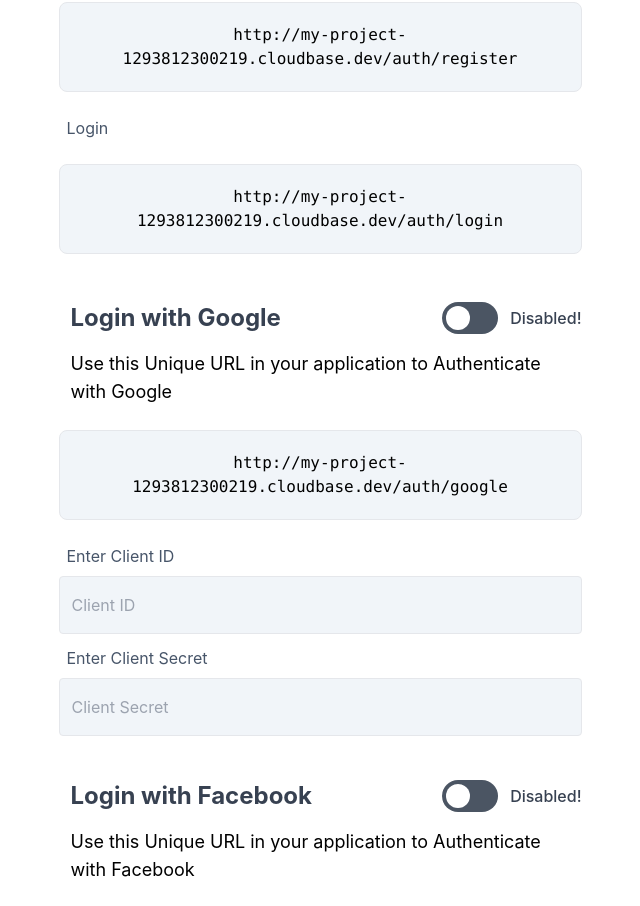
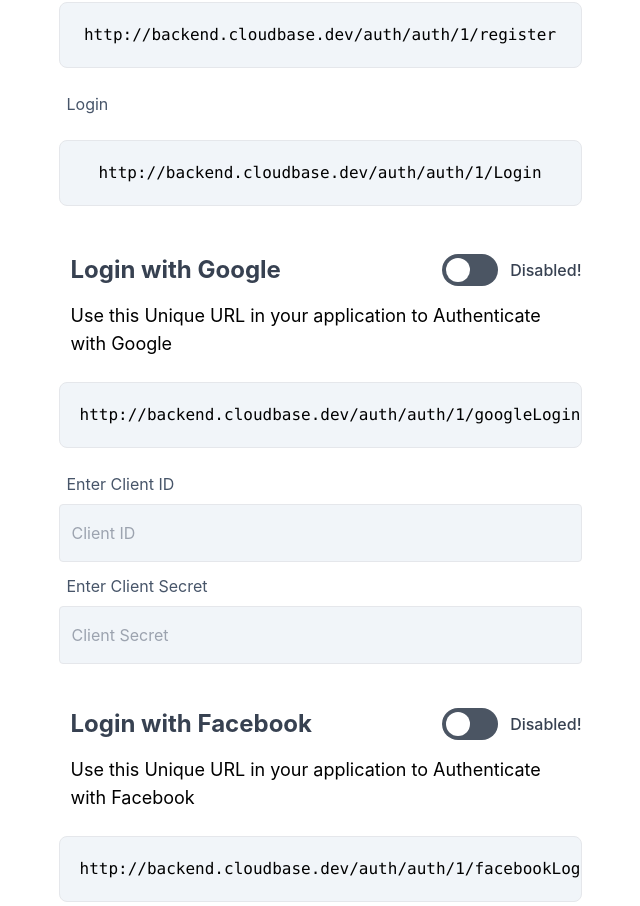
Before and after one commit to Cloudbase-Project/frontend, a Next.js app: page /1/authentication in a window 1280 px wide. Shown: the part 486-1392 px from the top of the page, without its empty margins (320-960 px from the left). Built offline with nearby package versions, Linux system fonts and the light colour scheme; no server answers.

Commit message:
fix backend urls in auth and image resize routes

```diff
--- a/pages/[projectId]/authentication.tsx
+++ b/pages/[projectId]/authentication.tsx
@@ -1,7 +1,11 @@
+import { useRouter } from 'next/router';
 import React from 'react';
 import Toggle from '../../src/components/Toggle';
 
 export default function authentication() {
+	const router = useRouter();
+	const { projectId } = router.query;
+
 	return (
 		<div>
 			<div className='mt-24  container mx-auto'>
@@ -30,14 +34,18 @@ export default function authentication() {
 					</div>
 					<div className='flex justify-center'>
 						<code className=' my-4  text-center border rounded-lg bg-slate-100 w-full overflow-hidden p-5'>
-							http://my-project-1293812300219.cloudbase.dev/auth/register
+							{/* http://my-project-1293812300219.cloudbase.dev/auth/register */}
+							http://backend.cloudbase.dev/auth/auth/{projectId}
+							/register
 						</code>
 					</div>
 					<div className='text-base text-slate-600 m-2 '>Login</div>
 
 					<div className='flex justify-center'>
 						<code className=' my-4  text-center border rounded-lg bg-slate-100 w-full overflow-hidden p-5'>
-							http://my-project-1293812300219.cloudbase.dev/auth/login
+							{/* http://my-project-1293812300219.cloudbase.dev/auth/login */}
+							http://backend.cloudbase.dev/auth/auth/{projectId}
+							/Login
 						</code>
 					</div>
 					<Toggle link='#' name='Login with Google' />
@@ -47,7 +55,9 @@ export default function authentication() {
 					</div>
 					<div className='flex justify-center'>
 						<code className=' my-4  text-center border rounded-lg bg-slate-100 w-full overflow-hidden p-5'>
-							http://my-project-1293812300219.cloudbase.dev/auth/google
+							{/* http://my-project-1293812300219.cloudbase.dev/auth/google */}
+							http://backend.cloudbase.dev/auth/auth/{projectId}
+							/googleLogin
 						</code>
 					</div>
 					<div className='text-base text-slate-600 m-2 '>
@@ -78,7 +88,9 @@ export default function authentication() {
 					</div>
 					<div className='flex justify-center'>
 						<code className=' my-4 text-center border rounded-lg bg-slate-100 w-full overflow-hidden p-5'>
-							http://my-project-1293812300219.cloudbase.dev/auth/facebook
+							{/* http://my-project-1293812300219.cloudbase.dev/auth/facebook */}
+							http://backend.cloudbase.dev/auth/auth/{projectId}
+							/facebookLogin
 						</code>
 					</div>
 					<div className='text-base text-slate-600 m-2 '>
--- a/pages/[projectId]/imageresize.tsx
+++ b/pages/[projectId]/imageresize.tsx
@@ -1,6 +1,10 @@
+import { useRouter } from 'next/router';
 import React from 'react';
 
 export default function ImageResize() {
+	const router = useRouter();
+	const { projectId } = router.query;
+
 	return (
 		<div>
 			<div className='mt-24  container mx-auto'>
@@ -34,7 +38,9 @@ export default function ImageResize() {
 					</div>
 					<div className='flex justify-center'>
 						<code className=' my-4  text-center border rounded-lg bg-slate-100 w-full overflow-hidden p-5'>
-							http://my-project-1293812300219.cloudbase.dev/image-resize/config/resize
+							{/* http://my-project-1293812300219.cloudbase.dev/image-resize/config/resize */}
+							http://backend.cloudbase.dev/image-resize/config/resize/
+							{projectId}/
 						</code>
 					</div>
 					<div className='text-2xl my-6'>Configure S3</div>
```
